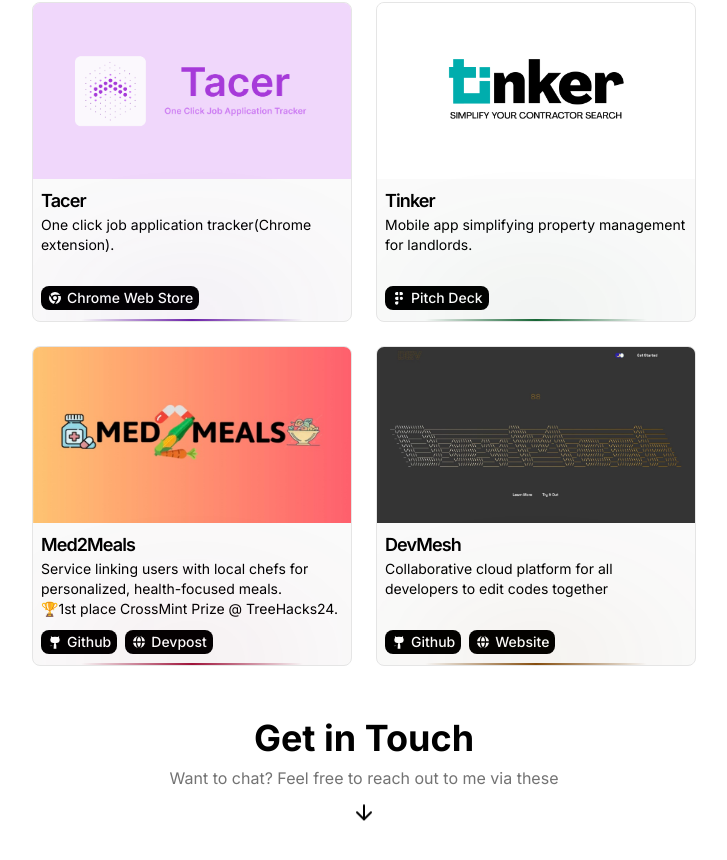
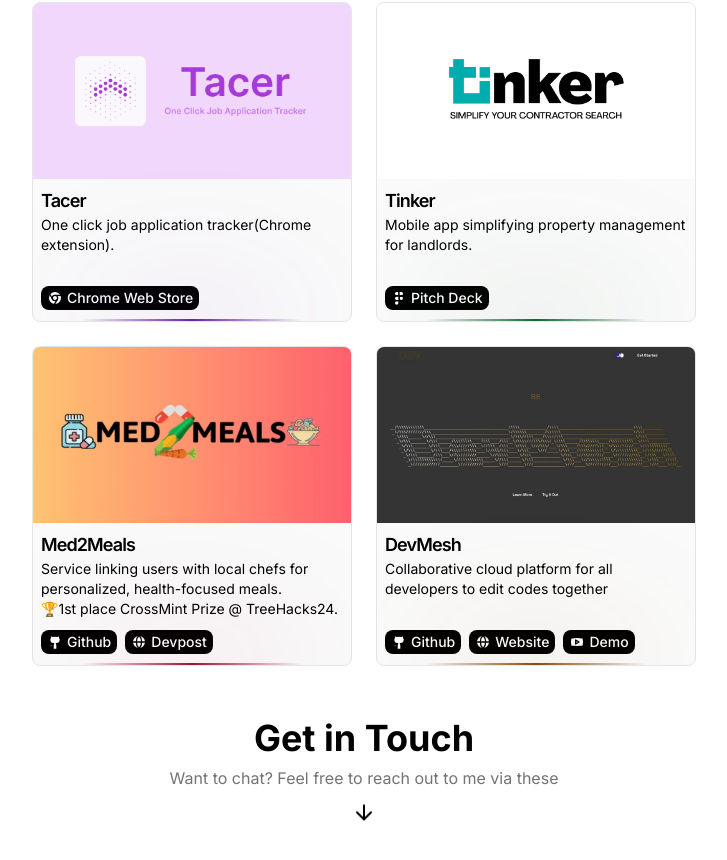
Before and after one commit to ShaneYokota72/Portfolio, a Next.js app: page / in a window 1280 px wide. Shown: the part 1174-2034 px from the top of the page, without its empty margins (276-1003 px from the left). Built offline with nearby package versions, Linux system fonts and the light colour scheme.

Commit message:
Project Detail Updated

```diff
--- a/src/components/Tag.tsx
+++ b/src/components/Tag.tsx
@@ -1,6 +1,6 @@
 import clsx from 'clsx'
 import React from 'react'
-import { Globe, Github, Chrome, Figma } from 'lucide-react';
+import { Globe, Github, Chrome, Figma, Youtube } from 'lucide-react';
 
 interface TagProps {
     tag: string
@@ -19,6 +19,8 @@
                 return <Figma size={16} className='fill-white dark:fill-black'/>;
             case 'Chrome Web Store':
                 return <Chrome size={16} className='fill-white dark:fill-black'/>;
+            case 'YouTube':
+                return <Youtube size={16} className='fill-white dark:fill-black'/>;
             default:
                 return <Globe size={16} className='fill-white dark:fill-black'/>;;
         }
@@ -33,7 +35,7 @@
             )}
         >
             {typeof onClick === 'function' && getIcon(tag)}
-            <p className='w-fit text-white dark:text-[#111010] font-medium text-sm'>{tag}</p>
+            <p className='w-fit text-white dark:text-[#111010] font-medium text-sm'>{tag !== 'YouTube' ? tag : 'Demo'}</p>
         </div>
     )
 }
--- a/src/util/projectData.ts
+++ b/src/util/projectData.ts
@@ -46,7 +46,8 @@
         image: "/Devmesh.jpg",
         links: {
             'Github': "https://github.com/ShaneYokota72/DevMesh-FrontEnd",
-            'Website': "https://devmesh.vercel.app/"
+            'Website': "https://devmesh.vercel.app/",
+            'YouTube': "https://youtu.be/-ppDyhM1jH8"
         },
     },
     {
```
